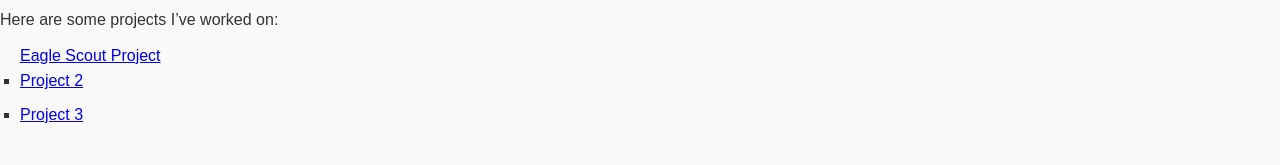
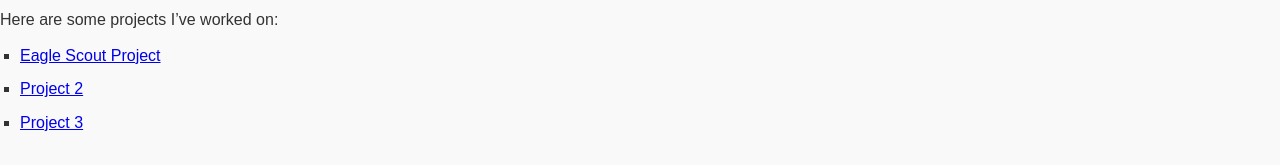
Before and after one commit to CollinRis/CollinRis.github.io, a plain HTML site: page index.html in a window 1280 px wide. Shown: the part 565-730 px from the top of the page. Drawn offline with Linux system fonts and the light colour scheme.

Commit message:
Update index.html

```diff
--- a/index.html
+++ b/index.html
@@ -36,7 +36,7 @@
             <h2>Projects</h2>
             <p>Here are some projects I’ve worked on:</p>
             <ul>
-                <a href="eagleProject.html">Eagle Scout Project</a>
+                <li><a href="eagleProject.html">Eagle Scout Project</a></li>
                 <li><a href="https://example.com" target="_blank">Project 2</a></li>
                 <li><a href="https://example.com" target="_blank">Project 3</a></li>
             </ul>
```
